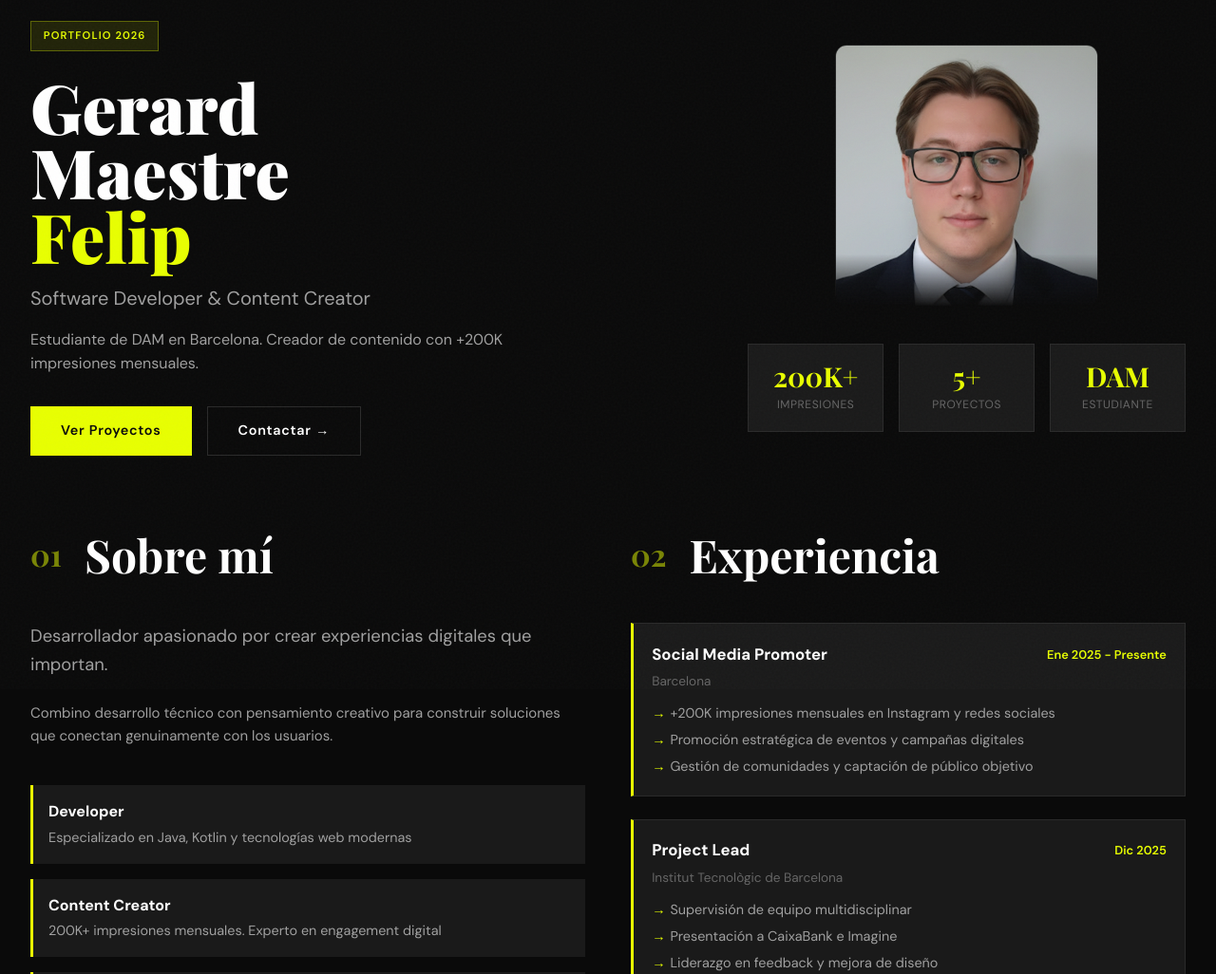
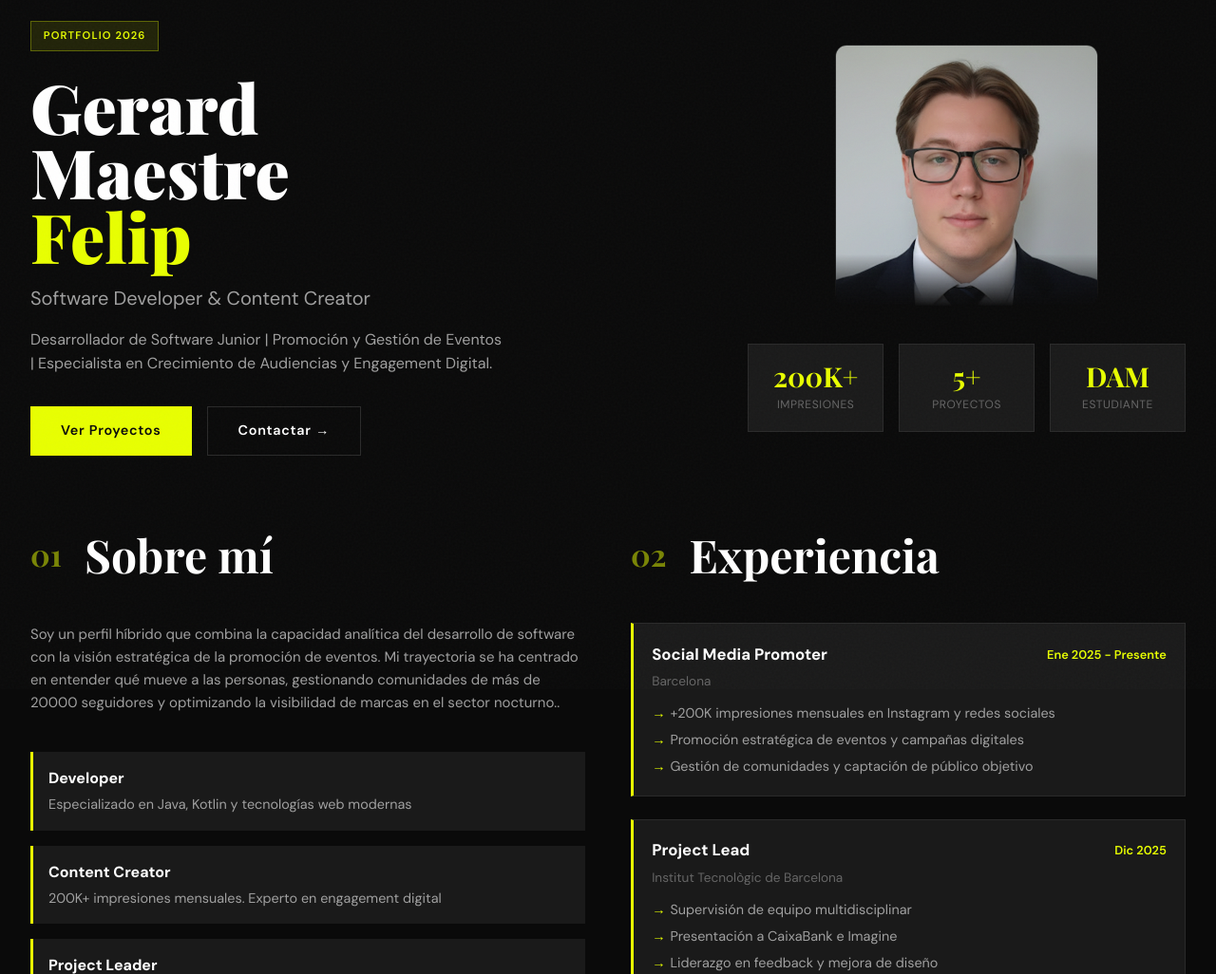
Before and after one commit to Gmdrax/Portfolio-DAM, a plain HTML site: page index.html in a window 1280 px wide. Shown: the part 74-1100 px from the top of the page at 95% size. Drawn offline with nearby package versions, Linux system fonts and the light colour scheme.

Commit message:
Update index.html

```diff
--- a/index.html
+++ b/index.html
@@ -38,7 +38,7 @@
                 <div class="hero-label">Portfolio 2026</div>
                 <h1 class="hero-title">Gerard<br/>Maestre<br/><span class="accent">Felip</span></h1>
                 <p class="hero-role">Software Developer & Content Creator</p>
-                <p class="hero-description">Estudiante de DAM en Barcelona. Creador de contenido con +200K impresiones mensuales.</p>
+                <p class="hero-description">Desarrollador de Software Junior | Promoción y Gestión de Eventos | Especialista en Crecimiento de Audiencias y Engagement Digital.</p>
                 <div class="cta-buttons">
                     <a href="#projects" class="btn btn-primary">Ver Proyectos</a>
                     <a href="mailto:gerardmaestrefelip@gmail.com" class="btn btn-secondary">Contactar →</a>
@@ -74,8 +74,7 @@
                         <span class="section-number">01</span>
                         <h2 class="section-title">Sobre mí</h2>
                     </div>
-                    <p class="lead">Desarrollador apasionado por crear experiencias digitales que importan.</p>
-                    <p>Combino desarrollo técnico con pensamiento creativo para construir soluciones que conectan genuinamente con los usuarios.</p>
+                    <p>Soy un perfil híbrido que combina la capacidad analítica del desarrollo de software con la visión estratégica de la promoción de eventos. Mi trayectoria se ha centrado en entender qué mueve a las personas, gestionando comunidades de más de 20000 seguidores y optimizando la visibilidad de marcas en el sector nocturno..</p>
 
                     <div class="expertise-list">
                         <div class="expertise-item">
```
